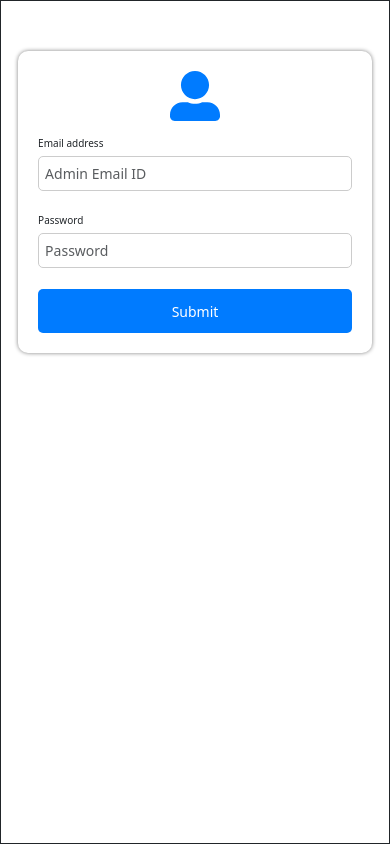
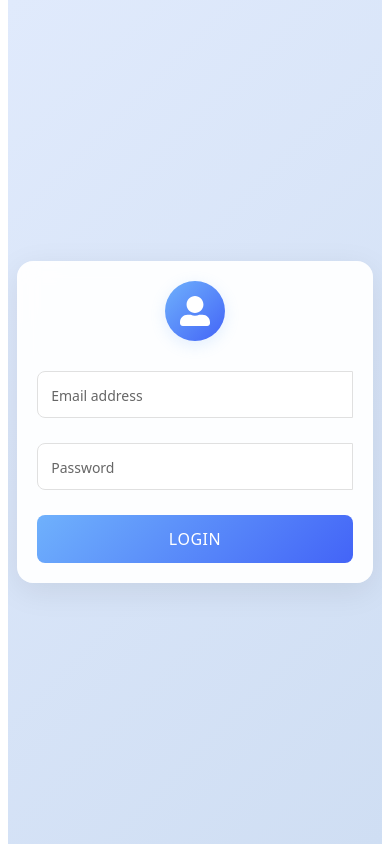
Before and after one commit to Viplove-entit11/Updated-Nigam-Service, a React (Vite) app in the folder Frontend/: page /admin-login in a window 390 px wide. Built offline with nearby package versions, Linux system fonts and the light colour scheme.

Commit message:
Add loading state components and styles for improved user experience in admin forms and protected routes

```diff
--- a/Frontend/src/App.css
+++ b/Frontend/src/App.css
@@ -28,6 +28,13 @@
   grid-area: main-content;
   overflow-y: auto;
   padding: 15px;
+}
+.app-loader{
+  display: flex;
+  justify-content: center;
+  align-items: center;
+  height: 100vh;
+  width: 100vw;
 }
 
 /* Responsive Breakpoints */
--- a/Frontend/src/App.jsx
+++ b/Frontend/src/App.jsx
@@ -11,12 +11,13 @@ import AdminLogin from "./Pages/Admin Login/AdminLogin";
 import MainPage from "./Pages/Main Page/MainPage";
 import { ToastContainer } from "react-toastify";
 import { useAuth } from "./Context/Context";
+import Loader from "./Components/Loader/Loader";
 
 const App = () => {
   const { isAdminLoggedIn, isLoading } = useAuth();
 
   if (isLoading) {
-    return <div>Loading...</div>; // Or your loading component
+    return <div className="app-loader"><Loader></Loader></div>; // Or your loading component
   }
 
   return (
--- a/Frontend/src/Components/Admin form/AdminForm.css
+++ b/Frontend/src/Components/Admin form/AdminForm.css
@@ -1,103 +1,168 @@
+/* Reset default spacing */
+* {
+    margin: 0;
+    padding: 0;
+    box-sizing: border-box;
+}
+
+body {
+    margin: 0;
+    padding: 0;
+    overflow-x: hidden;
+    width: 100vw;
+}
+
+/* Container for the entire page */
+.admin-page-container {
+    min-height: 100vh;
+    width: 100vw;
+    max-width: 100%;
+    background: linear-gradient(135deg, #E0EAFC 0%, #CFDEF3 100%);
+    position: relative;
+    overflow: hidden;
+    display: flex;
+    align-items: center;
+    justify-content: center;
+    margin: 0;
+    padding: 0;
+    /* border: 1px solid ; */
+}
+
 .admin-form {
-    padding: clamp(20px, 5vw, 40px);
-    box-shadow: 0px 0px 4px grey;
-    width: clamp(280px, 90%, 500px);
+    padding: clamp(30px, 5vw, 40px);
+    box-shadow: 0 8px 32px rgba(0, 0, 0, 0.08);
+    width: clamp(280px, 90%, 400px);
     display: flex;
     flex-direction: column;
-    gap: clamp(15px, 3vw, 30px);
-    background: #fff;
-    border-radius: 10px;
-    /* text-align: center; */
-    margin: auto;
-    margin-top: clamp(20px, 5vh, 50px);
+    gap: clamp(20px, 4vw, 30px);
+    background: rgba(255, 255, 255, 0.95);
+    border-radius: 16px;
+    backdrop-filter: blur(10px);
+    margin: 0;
 }
 
 /* Admin Icon */
 .admin-icon {
-    font-size: clamp(50px, 10vw, 80px);
+    width: 60px;
+    height: 60px;
+    background: linear-gradient(135deg, #6FB1FC 0%, #4364F7 100%);
+    border-radius: 50%;
+    display: flex;
+    align-items: center;
+    justify-content: center;
+    color: white;
+    font-size: 30px;
     align-self: center;
-    color: #007bff;
+    margin-bottom: 10px;
+    box-shadow: 0 4px 15px rgba(111, 177, 252, 0.2);
 }
 
 /* Form Styling */
 .admin-form form {
     display: flex;
     flex-direction: column;
-    gap: clamp(10px, 3vw, 20px);
+    gap: 20px;
 }
 
 /* Input Fields */
-.admin-form input {
-    width: 100%;
-    padding: clamp(8px, 2vw, 10px);
-    border: 1px solid #ccc;
-    border-radius: 5px;
-    font-size: clamp(14px, 3vw, 16px);
-    outline: none;
-    transition: 0.3s;
+.input-group {
+    position: relative;
+    margin-bottom: 5px;
 }
 
-.admin-form input:focus {
-    border-color: #007bff;
-    box-shadow: 0px 0px 5px rgba(0, 123, 255, 0.5);
+.input-group input {
+    width: 100%;
+    padding: 12px 15px;
+    border: 1px solid #e0e0e0;
+    border-radius: 8px;
+    font-size: 14px;
+    background-color: rgba(255, 255, 255, 0.9);
+    transition: all 0.3s ease;
+}
+
+.input-group input:focus {
+    border-color: #6FB1FC;
+    background-color: #fff;
+    box-shadow: 0 0 0 4px rgba(111, 177, 252, 0.1);
+}
+
+.input-group label {
+    position: absolute;
+    left: 15px;
+    top: 50%;
+    transform: translateY(-50%);
+    font-size: 14px;
+    color: #666;
+    pointer-events: none;
+    transition: all 0.3s ease;
+}
+
+.input-group input:focus + label,
+.input-group input:not(:placeholder-shown) + label {
+    top: 0;
+    font-size: 12px;
+    background-color: white;
+    padding: 0 5px;
+    color: #4364F7;
+}
+
+/* Additional Links */
+.form-links {
+    display: flex;
+    justify-content: space-between;
+    align-items: center;
+    font-size: 13px;
+    margin: -10px 0 10px;
+}
+
+.form-links a {
+    color: #4364F7;
+    text-decoration: none;
+    transition: color 0.3s ease;
+}
+
+.form-links a:hover {
+    color: #6FB1FC;
+    text-decoration: underline;
 }
 
 /* Button Styling */
 .admin-form .btn {
-    padding: clamp(8px, 2vw, 10px);
-    font-size: clamp(16px, 4vw, 18px);
+    width: 100%;
+    padding: 12px;
+    font-size: 16px;
     border: none;
-    border-radius: 5px;
-    background-color: #007bff;
+    border-radius: 8px;
+    background: linear-gradient(135deg, #6FB1FC 0%, #4364F7 100%);
     color: white;
     cursor: pointer;
-    transition: background 0.3s;
-    min-height: 44px;  /* Improve touch target */
-    min-width: 44px;   /* Improve touch target */
+    transition: all 0.3s ease;
+    font-weight: 500;
+    text-transform: uppercase;
+    letter-spacing: 0.5px;
 }
 
 .admin-form .btn:hover {
-    background-color: #0056b3;
+    background: linear-gradient(135deg, #5AA1FC 0%, #3254E7 100%);
+    box-shadow: 0 4px 15px rgba(111, 177, 252, 0.3);
+    transform: translateY(-1px);
+}
+
+.admin-form .btn:active {
+    transform: translateY(1px);
 }
 
 /* Responsive Design */
 @media (max-width: 600px) {
     .admin-form {
         width: 90%;
-        padding: 20px;
-    }
-
-    .admin-icon {
-        font-size: 60px;
-    }
-
-    .admin-form input {
-        font-size: 14px;
-        padding: 8px;
-    }
-
-    .admin-form .btn {
-        font-size: 16px;
-        padding: 8px;
+        padding: 25px;
     }
 }
 
 @media (max-width: 400px) {
     .admin-form {
         width: 95%;
-    }
-
-    .admin-icon {
-        font-size: 50px;
-    }
-
-    .admin-form input {
-        font-size: 14px;
-        padding: 6px;
-    }
-
-    .admin-form .btn {
-        font-size: 14px;
-        padding: 6px;
+        padding: 20px;
     }
 }
--- a/Frontend/src/Components/Admin form/AdminForm.jsx
+++ b/Frontend/src/Components/Admin form/AdminForm.jsx
@@ -4,12 +4,8 @@ import { toast } from "react-toastify";
 import { useNavigate } from "react-router-dom";
 import { FaUserAlt } from "react-icons/fa";
 
-
 const AdminForm = () => {
-  // navigation for navigating to a particular page or route
   const navigate = useNavigate();
-
-  // state from context
   const {
     adminEmail,
     setAdminEmail,
@@ -19,7 +15,6 @@ const AdminForm = () => {
     setIsLoading,
   } = useAuth();
 
-  // function for handling admin login
   const handleAdminLoggin = async (event) => {
     event.preventDefault();
 
@@ -62,54 +57,48 @@ const AdminForm = () => {
   };
 
   return (
+    <div className="admin-page-container">
       <div className="admin-form">
-
-<FaUserAlt className="admin-icon"/>
-{/* admin login form */}
-      <form
-        onSubmit={(event) => {
-          handleAdminLoggin(event);
-        }}
-      >
-
-        <div className="mb-3">
-          <label htmlFor="adminMail" className="form-label">
-            Email address
-          </label>
+        <div className="admin-icon">
+          <FaUserAlt />
+        </div>
+        <form onSubmit={handleAdminLoggin}>
+          <div className="input-group">
             <input
               type="email"
-            className="form-control"
               id="adminMail"
-            aria-describedby="emailHelp"
-            placeholder="Admin Email ID"
-            onChange={(event) => {
-              setAdminEmail(event.target.value);
-            }}
+              placeholder=" "
+              value={adminEmail}
+              onChange={(e) => setAdminEmail(e.target.value)}
               required
             />
+            <label htmlFor="adminMail">Email address</label>
           </div>
-        <div className="mb-3">
-          <label htmlFor="adminPassword" className="form-label">
-            Password
-          </label>
+
+          <div className="input-group">
             <input
               type="password"
-            className="form-control"
               id="adminPassword"
-            placeholder="Password"
-            onChange={(event) => {
-              setAdminPassword(event.target.value);
-            }}
+              placeholder=" "
+              value={adminPassword}
+              onChange={(e) => setAdminPassword(e.target.value)}
               required
             />
+            <label htmlFor="adminPassword">Password</label>
           </div>
-        <button type="submit" className="btn btn-primary">
-          {"Submit"}
+
+          {/* <div className="form-links">
+            <label className="remember-me">
+              <input type="checkbox" /> Remember me
+            </label>
+            <a href="#forgot-password">Forgot password?</a>
+          </div> */}
+
+          <button type="submit" className="btn">
+            Login
           </button>
         </form>
-
-
-
+      </div>
     </div>
   );
 };
--- /dev/null
+++ b/Frontend/src/Components/ProtectedRoute/ProtectedRoute.css
@@ -0,0 +1,12 @@
+.protected-route-loader {
+    position: fixed;
+    top: 0;
+    left: 0;
+    width: 100%;
+    height: 100vh;
+    display: flex;
+    justify-content: center;
+    align-items: center;
+    background-color: rgba(255, 255, 255, 0.9);
+    z-index: 1000;
+}
--- a/Frontend/src/Components/ProtectedRoute/ProtectedRoute.jsx
+++ b/Frontend/src/Components/ProtectedRoute/ProtectedRoute.jsx
@@ -1,12 +1,18 @@
 import { Navigate, useLocation } from 'react-router-dom';
 import { useAuth } from '../../Context/Context';
+import Loader from '../Loader/Loader';
+import './ProtectedRoute.css';
 
 const ProtectedRoute = ({ children }) => {
   const { isAdminLoggedIn, isLoading } = useAuth();
   const location = useLocation();
 
   if (isLoading) {
-    return <div>Loading...</div>; // Or your loading component
+    return (
+      <div className="protected-route-loader">
+        <Loader />
+      </div>
+    );
   }
 
   if (!isAdminLoggedIn) {
--- a/Frontend/src/Pages/Admin Login/AdminLogin.css
+++ b/Frontend/src/Pages/Admin Login/AdminLogin.css
@@ -11,7 +11,7 @@
     align-items: center;
     padding: clamp(10px, 3vw, 20px);
     box-sizing: border-box;
-    border:1px solid;
+    /* border:1px solid; */
 }
 
 /* Adjustments for smaller screens */
```
Lines whose indentation alone changed are shown as unchanged.
